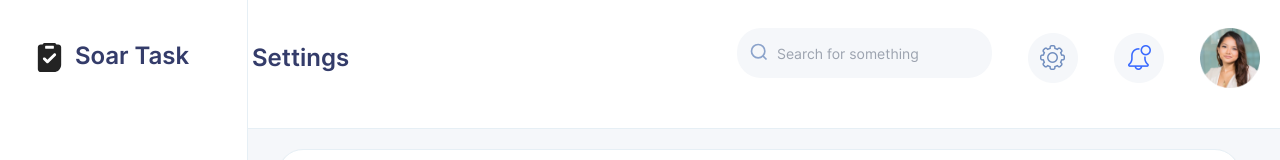
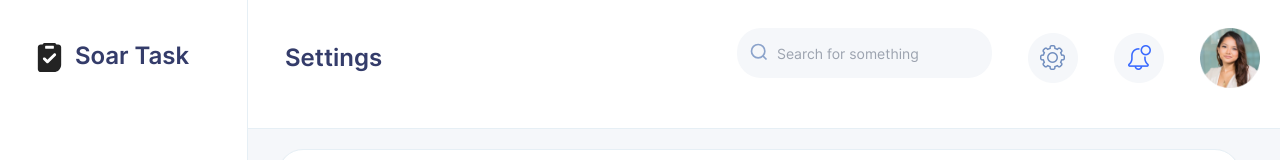
Before and after one commit to anwar-shihab/Soarinc, a Next.js app in the folder soarinc/: page /settings in a window 1280 px wide. Shown: the top 160 px of the page. Built offline with nearby package versions, Linux system fonts and the light colour scheme.

Commit message:
header spacing fix

```diff
--- a/soarinc/components/Header.tsx
+++ b/soarinc/components/Header.tsx
@@ -13,7 +13,7 @@ const Header = () => {
               <nav className='relative lg:w-[220px]'>
                   <Sidenav />
               </nav>
-              <h3 className='font-inter font-semibold text-xl lg:text-2xl leading-6 text-primary lg:pl-8 '>
+              <h3 className='font-inter font-semibold text-xl lg:text-2xl leading-6 text-primary lg:pl-[65px] '>
                 {pathname==='/' ? 'Overview' :pathname==='/settings' ? 'Settings' : ''}
               </h3>
               <div className="hidden lg:ml-auto lg:flex">
--- a/soarinc/components/settingsForm/SettingsForm.tsx
+++ b/soarinc/components/settingsForm/SettingsForm.tsx
@@ -36,7 +36,6 @@ export function SettingsForm({ className, ...props }: CardProps) {
         {
           tab===1?<Image src="/assets/images/profile.svg" width={100} height={100} alt="profile-image" className="mx-auto mt-[45px] mb-4 cursor-pointer lg:m-0 lg:mb-auto" />:<>  </>
         }
-          {/* <Image src="/assets/images/profile.svg" width={100} height={100} alt="profile-image" className="mx-auto mt-[45px] mb-4 cursor-pointer lg:m-0 lg:mb-auto" /> */}
         {
           tab===1?<UserForm />:tab===2?<>Preferences</>:tab===3?<>Security</>:""
         }
```
